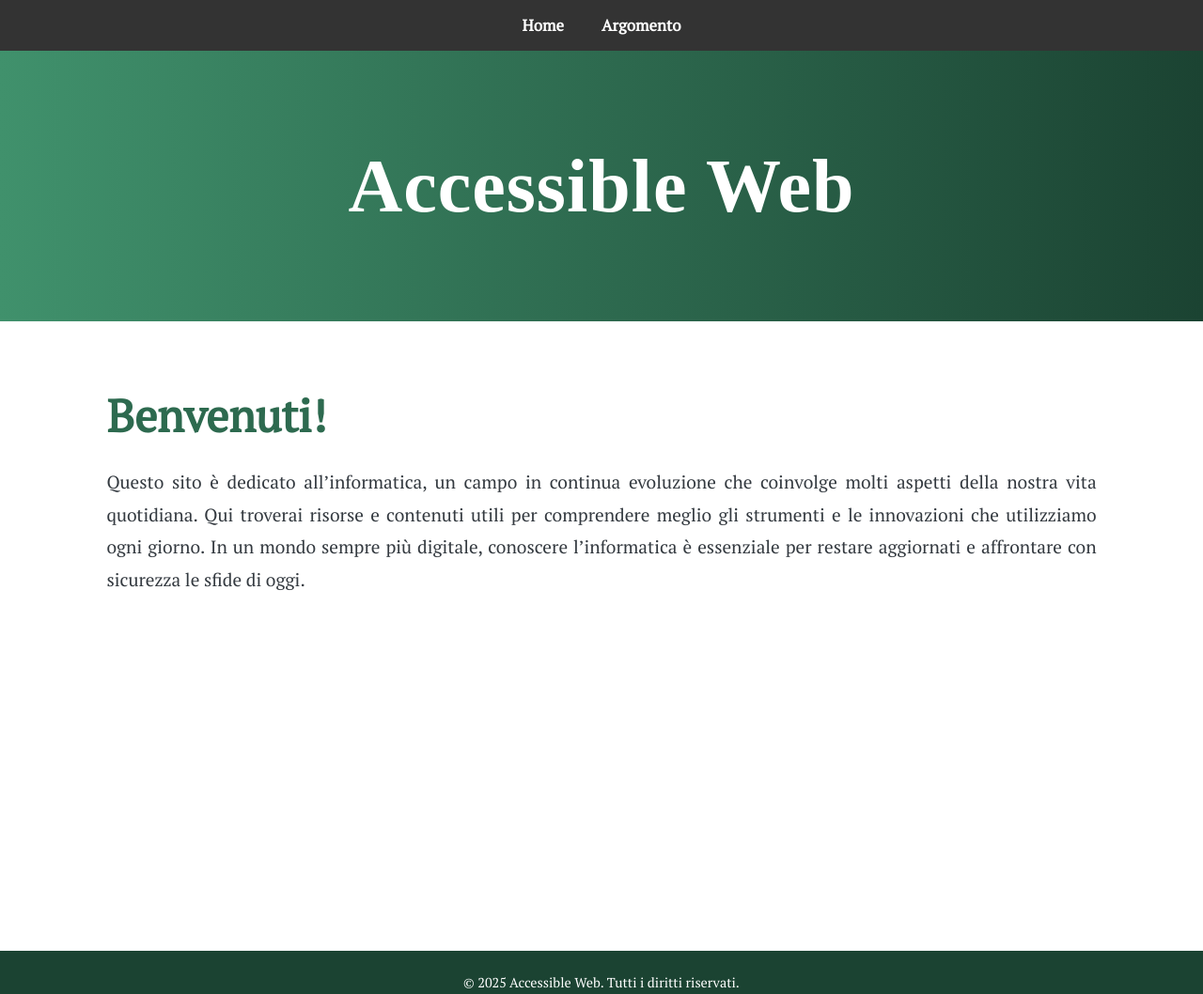
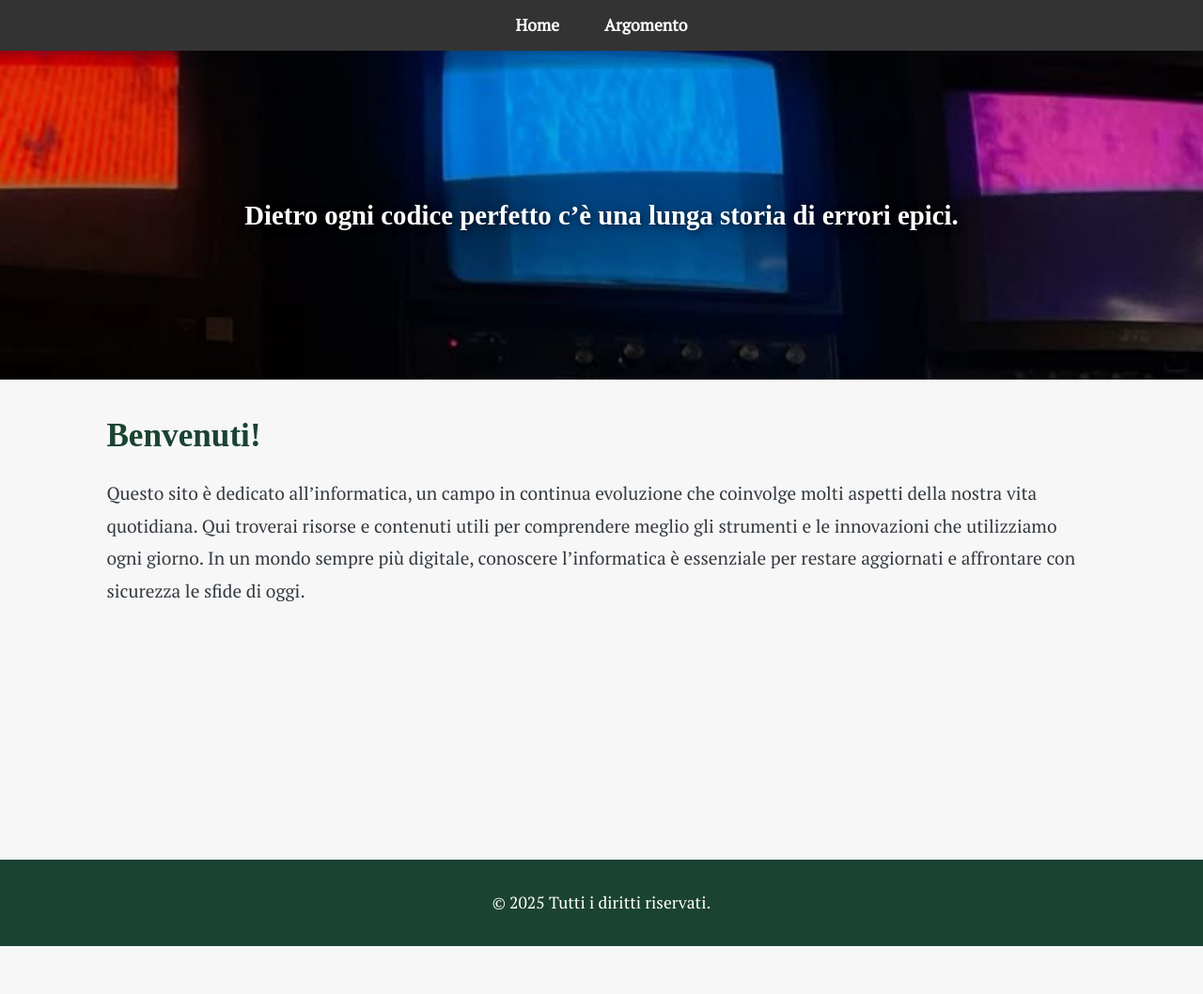
Before and after one commit to psWithCoffee/psWithCoffee.github.io, a plain HTML site: page home.html in a window 1280 px wide. Shown: the whole page at 94% size. After the commit the page ends 1007 px from the top, so only its background shows below. Drawn offline with Linux system fonts and the light colour scheme; a web font is replaced by a local one.

Commit message:
Immagini

```diff
--- a/home.html
+++ b/home.html
@@ -3,26 +3,31 @@
 <head>
   <meta charset="UTF-8" />
   <meta name="viewport" content="width=device-width, initial-scale=1.0"/>
-  <title>Raspberry Pi</title>
+  <title>Il mio sito di informatica</title>
+
+  <!-- Google Fonts -->
+  <link href="https://fonts.googleapis.com/css2?family=DM+Serif+Text&family=PT+Serif&display=swap" rel="stylesheet">
+
+  <!-- CSS -->
   <link rel="stylesheet" href="style1.css" />
-  <link href="https://fonts.googleapis.com/css2?family=DM+Serif+Text&family=PT+Serif&display=swap" rel="stylesheet">
 </head>
 
 <body>
 
-  <!-- Barra di navigazione grigia -->
-  <nav class="top-nav">
+  <!-- Navbar -->
+  <nav class="navbar">
     <ul>
       <li><a href="#home">Home</a></li>
       <li><a href="index.html">Argomento</a></li>
     </ul>
   </nav>
 
+  <!-- Header -->
   <header class="hero-header">
-    <h1>Accessible Web</h1>
+    <h1>Dietro ogni codice perfetto c’è una lunga storia di errori epici.</h1>
   </header>
 
-  <!-- Contenuto principale -->
+  <!-- Contenuto -->
   <main class="content">
     <section class="intro-text">
       <h2>Benvenuti!</h2>
@@ -33,12 +38,6 @@
       </p>
     </section>
   </main>
-
-
-  <br>
-  <br>
-  <br>
-  <br>
   <br>
   <br>
   <br>
@@ -49,7 +48,7 @@
   <br>
   <!-- Footer -->
   <footer>
-    <p>&copy; 2025 Accessible Web. Tutti i diritti riservati.</p>
+    <p>&copy; 2025 Tutti i diritti riservati.</p>
   </footer>
 
 </body>
--- a/style.css
+++ b/style.css
@@ -1,6 +1,3 @@
-/* Importazione font da Google Fonts */
-@import url('https://fonts.googleapis.com/css2?family=DM+Serif+Text&family=PT+Serif&display=swap');
-
 :root {
   --main-bg: #f7f7f7;
   --primary-color: #c10e3a;
@@ -12,18 +9,18 @@
   --body-font: 'PT Serif', serif;
 }
 
-html, body {
+* {
+  box-sizing: border-box;
   margin: 0;
   padding: 0;
-  height: 100%;
+}
+
+body {
   font-family: var(--body-font);
   background-color: var(--main-bg);
   color: var(--text-color);
   line-height: 1.6;
-  box-sizing: border-box;
-}
-
-body {
+  min-height: 100vh;
   display: flex;
   flex-direction: column;
 }
@@ -35,7 +32,6 @@ main {
   margin-bottom: 4rem;
 }
 
-/* NAVBAR */
 .navbar {
   background-color: #333;
   padding: 0.8rem 0;
@@ -45,8 +41,6 @@ main {
 
 .navbar ul {
   list-style: none;
-  margin: 0;
-  padding: 0;
   display: flex;
   justify-content: center;
   gap: 3rem;
@@ -64,14 +58,12 @@ main {
   color: var(--primary-color);
 }
 
-/* HEADER */
 header {
-  background-color: var(--primary-color); /* #c10e3a, un rosso */
+  background-color: var(--primary-color);
   color: white;
   padding: 2.5rem 0;
   text-align: center;
   box-shadow: var(--shadow);
-  margin: 0;
 }
 
 header h1 {
@@ -79,10 +71,9 @@ header h1 {
   font-size: 4rem;
   font-weight: 700;
   margin: 0;
-  line-height: 1.2;
+  color: white;
 }
 
-/* HEADINGS */
 h1, h2, h3 {
   font-family: var(--heading-font);
   font-weight: 700;
@@ -90,24 +81,12 @@ h1, h2, h3 {
   line-height: 1.3;
 }
 
-h1 {
-  font-size: 3.5rem;
-  margin-bottom: 1rem;
-}
-
 h2 {
-  font-size: 2.5rem;
+  font-size: 2rem;
   margin-top: 2rem;
   margin-bottom: 1rem;
 }
 
-h3 {
-  font-size: 1.8rem;
-  margin-top: 1.5rem;
-  margin-bottom: 1rem;
-}
-
-/* SECTIONS */
 .intro-section {
   display: flex;
   align-items: center;
@@ -117,65 +96,43 @@ h3 {
 
 .outside-image {
   max-width: 250px;
+  height: auto;
   flex-shrink: 0;
-  height: auto;
 }
 
 .description {
   font-size: 1.1rem;
-  line-height: 1.6;
   text-align: justify;
-  flex: 1;
-  font-family: var(--body-font);
 }
 
 .centered-image {
   display: block;
-  margin: -1cm auto 2rem auto; /* sposta l’immagine 1cm più in alto */
+  margin: -2cm auto 2rem auto;
   max-width: 500px;
   width: 100%;
   height: auto;
 }
 
-
-.custom-paragraph {
-  font-size: 1.15rem;
-  line-height: 1.8;
-  color: #222; /* un grigio scuro */
-  text-shadow: 1px 1px 2px rgba(0,0,0,0.05);
-  transition: color 0.3s ease, transform 0.3s ease;
-  margin-bottom: 1.5rem;
-  padding-left: 10px;
-  border-left: 3px solid #c10e3a; /* barra rossa a sinistra */
-}
-
-.custom-paragraph:hover {
-  color: #c10e3a;
-  transform: translateX(5px);
-  cursor: default;
+.text-width-hr {
+  border: none;
+  height: 1.5px;
+  background-color: red;
+  width: 100%;
+  margin: 2rem 0;
 }
 
 
-
-.overview-section p:first-of-type {
-  font-weight: 500;
-  color: #555;
+.overview-section p {
+  margin-bottom: 1.5rem;
+  font-size: 1.05rem;
+  text-align: justify;
 }
-
-
-/* Per dare un po’ di enfasi ai primi paragrafi */
-.overview-section p:first-of-type {
-  font-weight: 600;
-  color: var(--primary-color);
-}
-
 
 .feature-boxes {
   display: flex;
   flex-wrap: wrap;
   gap: 1.5rem;
   margin-top: 2rem;
-  margin-bottom: 5rem;
   justify-content: space-between;
 }
 
@@ -187,7 +144,6 @@ h3 {
   flex: 1;
   min-width: 280px;
   max-width: 32%;
-  box-sizing: border-box;
   transition: transform 0.2s ease;
 }
 
@@ -196,19 +152,14 @@ h3 {
 }
 
 .box h2 {
-  font-size: 1.2rem;
-  color: var(--primary-color);
-  border-bottom: 2px solid var(--primary-color);
-  padding-bottom: 0.5rem;
+  font-size: 1.3rem;
   margin-bottom: 1rem;
-  font-family: var(--heading-font);
 }
 
 .box p {
   font-size: 1rem;
   line-height: 1.6;
   margin-bottom: 1rem;
-  font-family: var(--body-font);
 }
 
 .code-block {
@@ -220,7 +171,6 @@ h3 {
   overflow-x: auto;
 }
 
-/* FOOTER */
 footer {
   background-color: var(--primary-color);
   color: #ffffff;
--- a/style1.css
+++ b/style1.css
@@ -1,99 +1,112 @@
-/* RESET BASE */
-* {
+:root {
+    --main-bg: #f7f7f7;
+    --primary-color: #1b4332; /* Verde scuro */
+    --text-color: #333;
+    --accent-bg: #fff;
+    --shadow: 0 4px 12px rgba(0, 0, 0, 0.1);
+    --border-radius: 12px;
+    --heading-font: 'DM Serif Text', serif;
+    --body-font: 'PT Serif', serif;
+  }
+
+  * {
+    box-sizing: border-box;
     margin: 0;
     padding: 0;
-    box-sizing: border-box;
-  }
-
-  html, body {
-    height: 100%;
-    font-family: 'PT Serif', serif;
-    background-color: #ffffff;
-    color: #1b4332;
   }
 
   body {
+    font-family: var(--body-font);
+    background-color: var(--main-bg);
+    color: var(--text-color);
+    line-height: 1.6;
+    min-height: 100vh;
     display: flex;
     flex-direction: column;
-    min-height: 100vh;
   }
 
-  /* Barra di navigazione grigia */
-  .top-nav {
+  /* Navbar */
+  .navbar {
     background-color: #333;
-    padding: 1rem 0;
+    padding: 0.8rem 0;
+    text-align: center;
+    box-shadow: var(--shadow);
   }
-  .top-nav ul {
+
+  .navbar ul {
     list-style: none;
     display: flex;
     justify-content: center;
-    gap: 2.5rem;
-  }
-  .top-nav a {
-    color: #ffffff;
-    text-decoration: none;
-    font-size: 1.05rem;
-    font-weight: bold;
-    transition: color 0.3s;
-  }
-  .top-nav a:hover {
-    color: #40916c;
+    gap: 3rem;
   }
 
+  .navbar a {
+    color: white;
+    text-decoration: none;
+    font-size: 1.1rem;
+    font-weight: bold;
+    transition: color 0.3s ease;
+  }
+
+  .navbar a:hover {
+    color: var(--primary-color);
+  }
+
+  /* Header con immagine, centrato */
   .hero-header {
-    background: linear-gradient(to right, #40916c, #1b4332);
-    color: white;
+    background-color: var(--primary-color);
+    background-image: url('Images/📺.jpg'); /* Cambia con il tuo percorso */
+    background-size: cover;
+    background-position: center;
+    background-repeat: no-repeat;
+    height: 350px;
+    padding: 0 3cm;
+
+    display: flex;
+    align-items: center;
+    justify-content: center;
     text-align: center;
-    padding: 6rem 2rem;
-    position: relative;
-    z-index: 1;
   }
 
   .hero-header h1 {
-    font-family: 'DM Serif Text', serif;
-    font-size: 5rem;
+    font-family: var(--heading-font);
+    font-size: 1.8rem; /* più piccolo */
     font-weight: 700;
-    letter-spacing: 1px;
-    line-height: 1.2;
+    color: white;
+    text-shadow: 2px 2px 8px rgba(0, 0, 0, 0.7);
+    line-height: 1.4;
+    padding: 0 3cm;
   }
 
+  /* Contenuto principale */
   main.content {
-    flex: 1;
-    margin: 3cm; /* mantieni questo margine dai bordi */
-    margin-top: 1.5cm; /* riduci margine superiore per spostare tutto più in alto */
-    line-height: 1.8;
-    font-size: 1.1rem;
-  }
-
-  /* Oppure direttamente sull'intro-text */
-  .intro-text {
-    margin-top: 0; /* rimuove eventuale margine sopra */
-    padding-top: 0; /* o riduci padding se presente */
+    flex: 1 0 auto;
+    padding: 0 3cm;
+    margin-top: 2rem;
+    margin-bottom: 4rem;
+    text-align: left;
   }
 
   .intro-text h2 {
-    font-family: 'PT Serif', serif;
-    font-size: 3rem; /* più grande */
-    font-weight: 700;
-    margin-top: 0;
-    margin-bottom: 0.7rem;
-    color: #2d6a4f;
+    font-family: var(--heading-font);
+    font-size: 2.2rem;
+    margin-bottom: 1rem;
+    color: #1b4332;
+    font-weight: bold;
   }
 
   .intro-text p {
-    font-size: 1.2rem; /* più grande */
+    font-size: 1.2rem;
     line-height: 1.8;
     color: #343a40;
-    text-align: justify;
-    margin-top: 0.3rem;
+    text-align: left;
   }
 
 
-  /* Footer */
   footer {
-    background: #1b4332;
+    background-color: #1b4332;
     color: white;
-    text-align: center;
-    padding: 1.5rem;
-    font-size: 0.9rem;
+    padding: 2rem 0;
+    text-align: center; /* Questo centra il testo */
+    font-size: 1.1rem;
   }
```
Also changed, not shown: index.html (+11 -8 lines), Images/📺.jpg (added).
